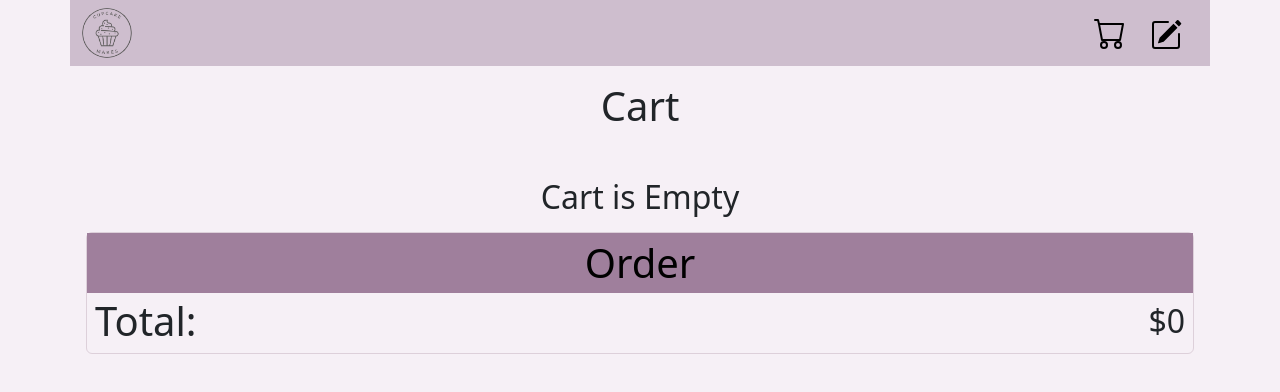
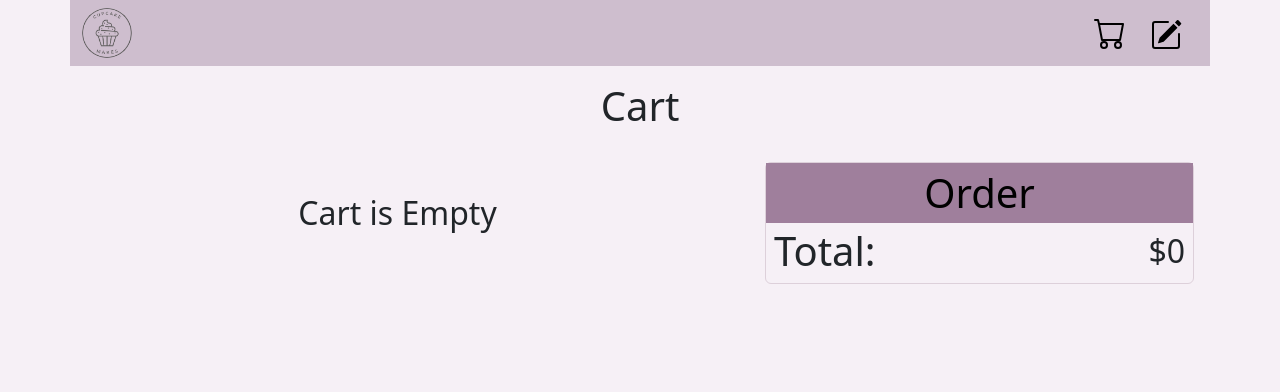
Before and after one commit to Gurb-S/cupcakemakes, a React (Create React App) app: page /cart in a window 1280 px wide. Shown: the top 392 px of the page. Built offline with nearby package versions, Linux system fonts and the light colour scheme.

Commit message:
adjust sizing for larger displays

```diff
--- a/src/components/Cart.js
+++ b/src/components/Cart.js
@@ -3,7 +3,7 @@ import SiteContext from "../context/Context"
 import { CartCards } from "./CartCards"
 import { Total } from "./Total"
 import { OrderDate } from "./OrderDate"
-import { Button } from "react-bootstrap"
+import { Button, Row, Col } from "react-bootstrap"
 import { BackBtn } from "./BackBtn"
 import { Link } from "react-router-dom"
 
@@ -30,15 +30,21 @@ export function Cart() {
         <div>
             <BackBtn page={"Cart"}/>
             <h1 className="text-center my-3 no-header">Cart</h1>
-            {numberOfItemsInCart ? cupcakeDetails : <h2 className="text-center mt-5">Cart is Empty</h2>}
-            <Total />
-            {numberOfItemsInCart ? <OrderDate /> : null}
+            <Row>
+                <Col xs={12} md={7}>
+                    {numberOfItemsInCart ? cupcakeDetails : <h2 className="text-center mt-5">Cart is Empty</h2>}
+                </Col>
+                <Col xs={12} md={5}>
+                        <Total />
+                    {numberOfItemsInCart ? <OrderDate /> : null}
+                </Col>
+            </Row>
             {numberOfItemsInCart
             ?
             <div className="text-center my-4">
                 <Button variant="primary" className="rounded-pill mb-4"><Link to={`/checkout`} className="text-decoration-none text-danger">Checkout</Link></Button>
             </div>
             : <></> }
-        </div>
+    </div>
     )
 }
```
